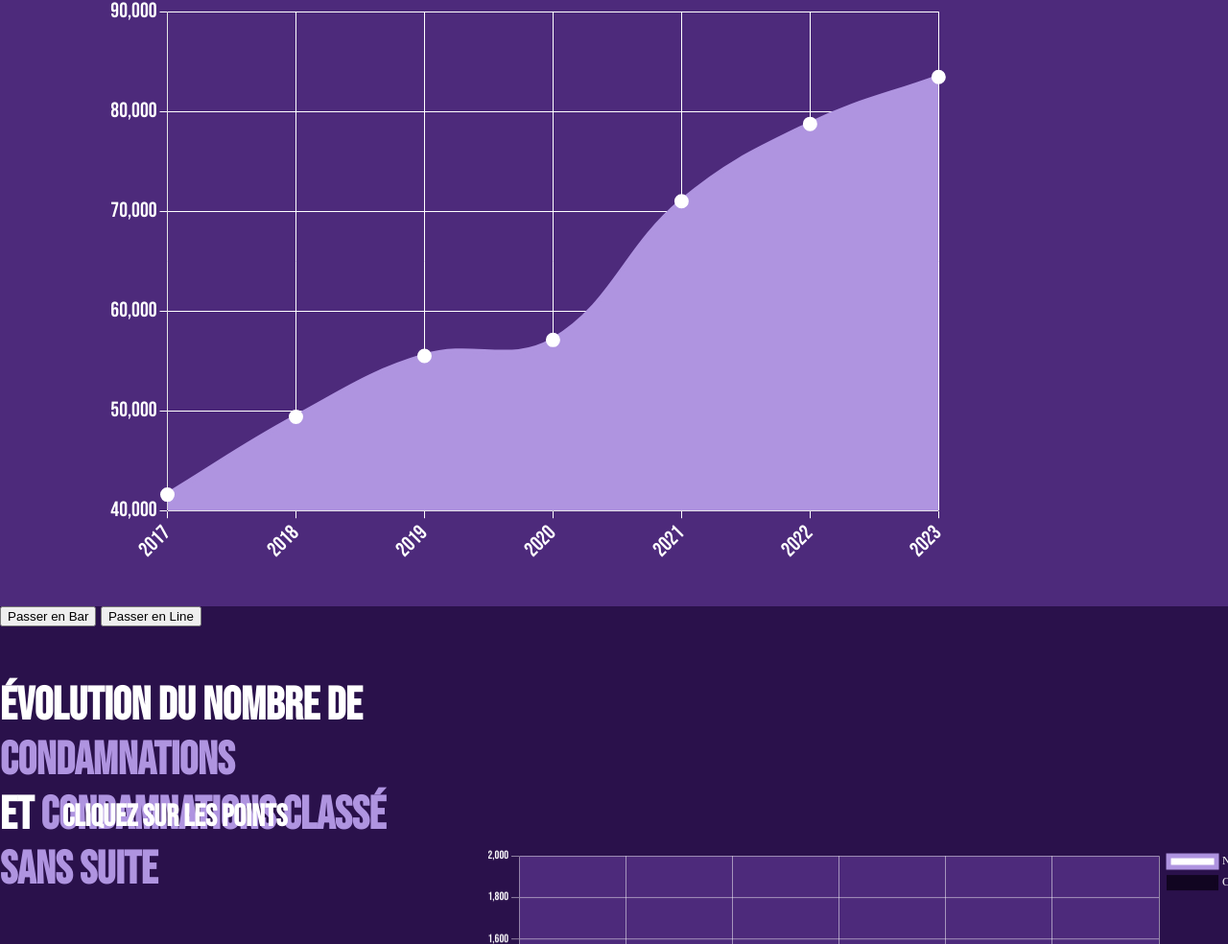
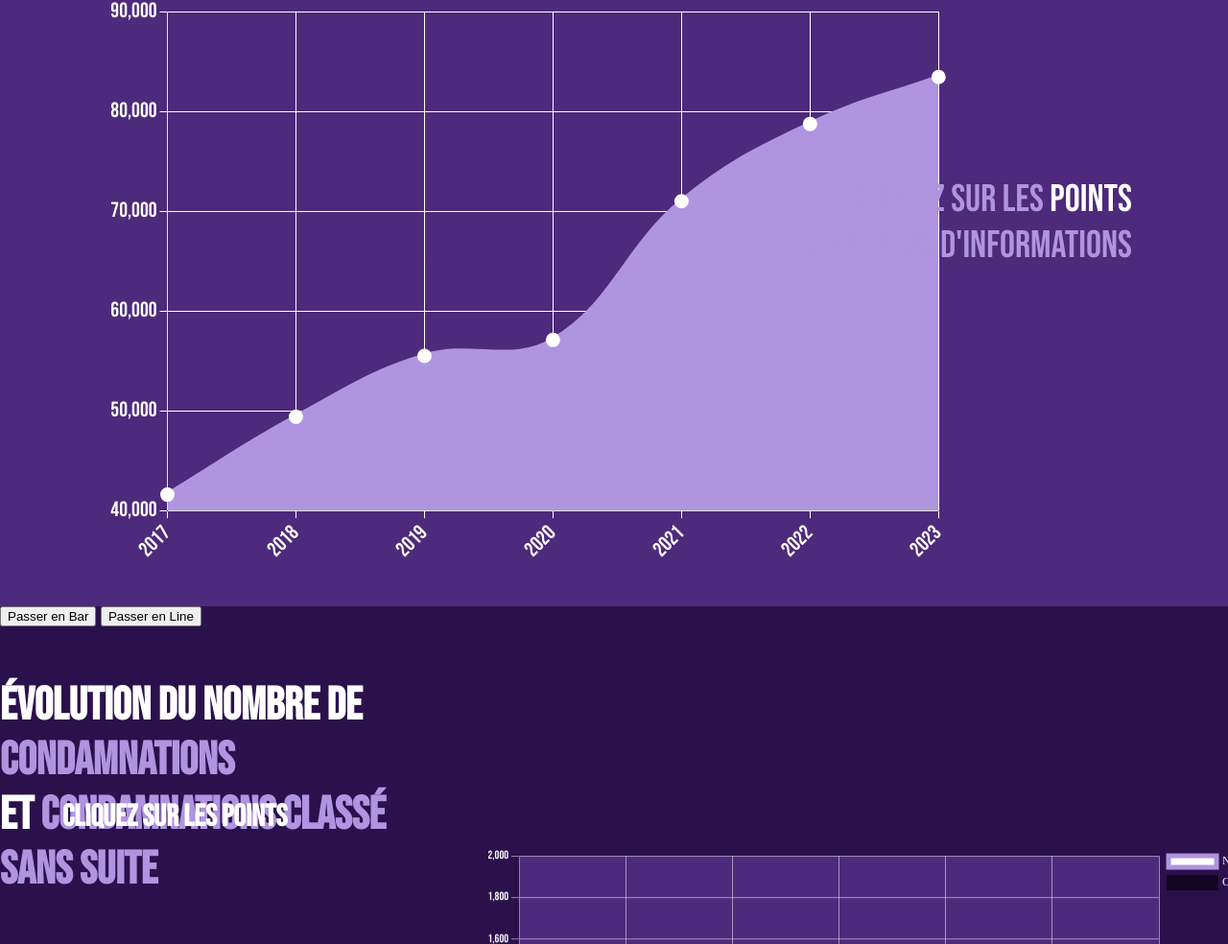
Before and after one commit to jeremytahar/cicatriz, a website: page index.html in a window 1280 px wide. Shown: the part 2568-3552 px from the top of the page at 96% size. Drawn offline with nearby package versions, Linux system fonts and the light colour scheme; files whose address does not match are found by name; a web font is replaced by a local one.

Commit message:
Add action text graph2

```diff
--- a/index.html
+++ b/index.html
@@ -87,6 +87,7 @@
             </div>
 
             <div class="section__victime-info" id="section__victime-info">
+                <div class="section__victime-info-action">Cliquez sur les <span class="purple">points</span> <br> pour plus d'informations</div>
             </div>
 
             <div class="section__victime-graph">
--- a/style.css
+++ b/style.css
@@ -229,6 +229,17 @@ header {
         transform: translateY(-50%);
         right: 100px;
         text-align: right;
+
+        .section__victime-info-action {
+            color: #AF94E0;
+            font-size: 2.5rem;
+            font-family: 'Bebas', sans-serif;
+
+            .purple {
+                font-size: 2.5rem;
+                color: #ffffff;
+            }
+        }
 
         span {
             font-family: 'Bebas', sans-serif;
```
